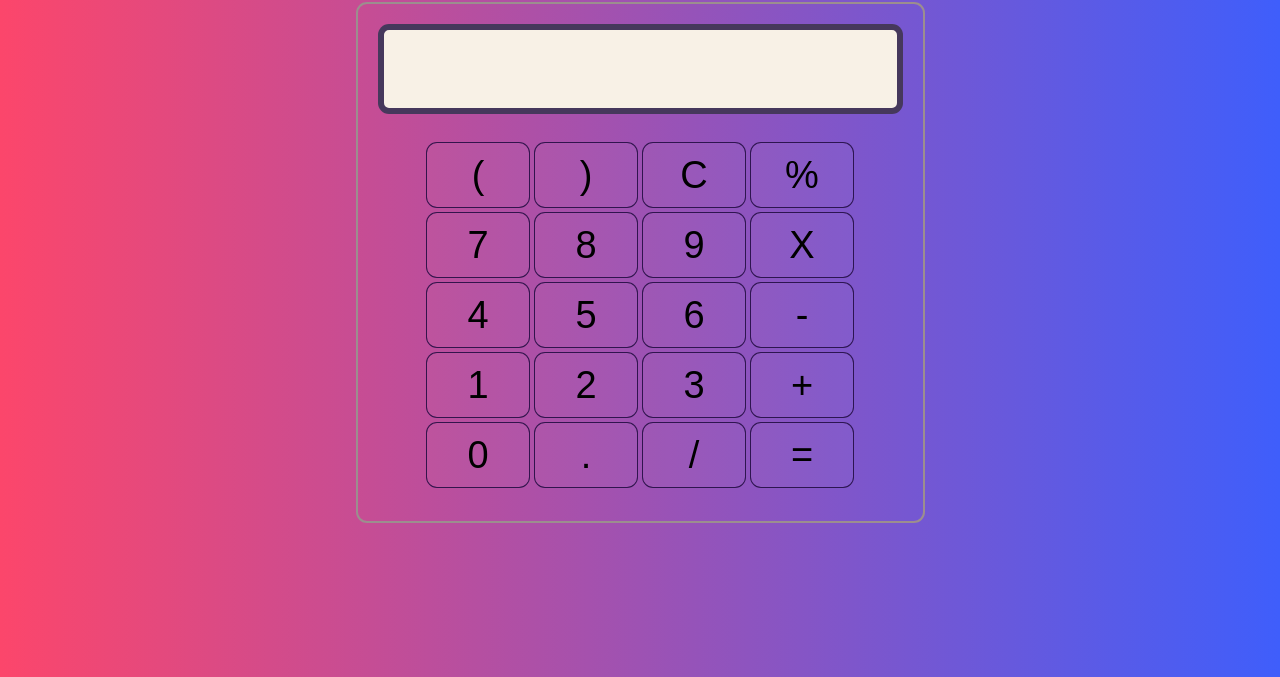
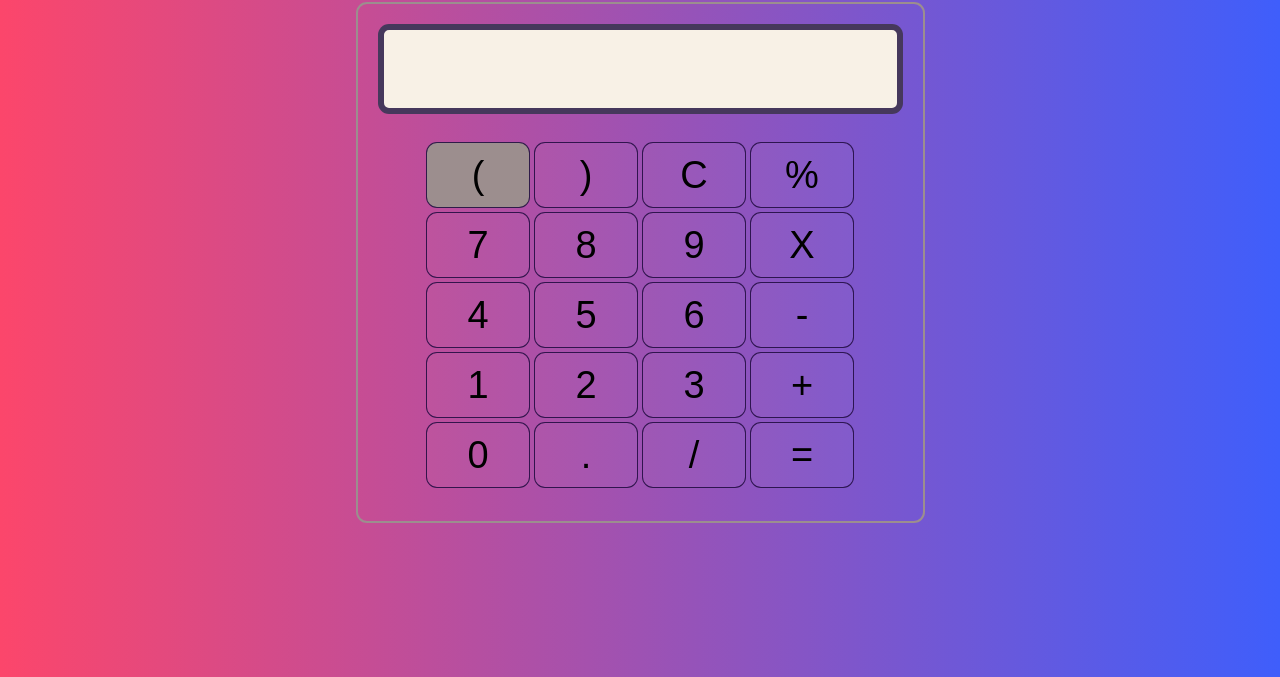
Before and after one commit to prakhar-161/Basic-Calculator-1, a plain HTML site: page index.html in a window 1280 px wide. In both pictures the pointer is over the button 478 px from the left and 298 px from the top of the page. Shown: the part 123-800 px from the top of the page. Drawn offline with Linux system fonts and the light colour scheme.

Commit message:
Update style.css

```diff
--- a/style.css
+++ b/style.css
@@ -51,6 +51,10 @@ button{
     border: 1px solid #200c40e0;
 }
 
+button:hover{
+    background-color: #9c8e8e;
+}
+
 /* .footer{
     text-align: end;
     font-weight: bolder;
```
